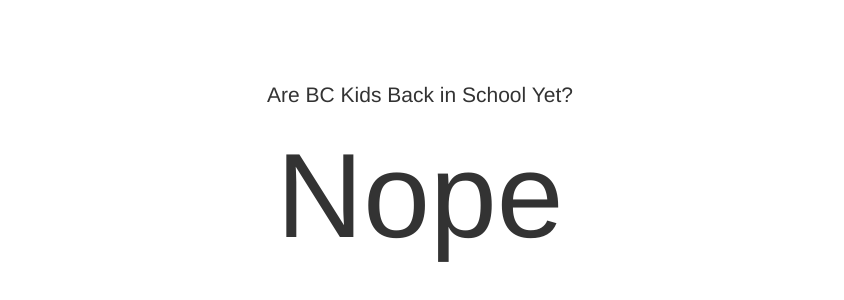
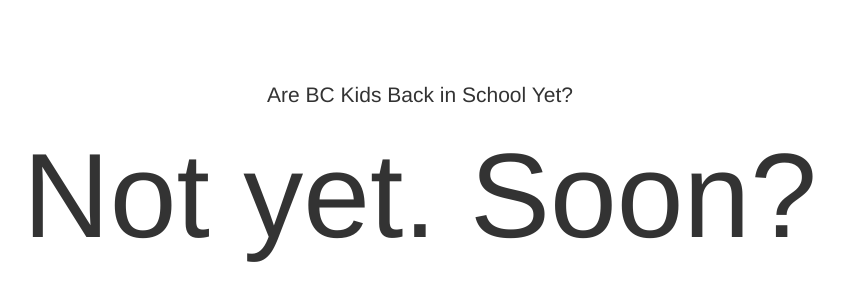
Before and after one commit to arebckidsbackinschoolyet/arebckidsbackinschoolyet.github.io, a plain HTML site: page index.html in a window 1280 px wide. Shown: the part 80-380 px from the top of the page, without its empty margins (220-1064 px from the left). Drawn offline with nearby package versions, Linux system fonts and the light colour scheme.

Commit message:
Update index.html

```diff
--- a/index.html
+++ b/index.html
@@ -30,7 +30,7 @@
 
       <div class="starter-template">
         <p class="lead">Are BC Kids Back in School Yet?</p>
-        <h1>Nope</h1>
+        <h1>Not yet. Soon?</h1>
       </div>
 
     </div><!-- /.container -->
```
